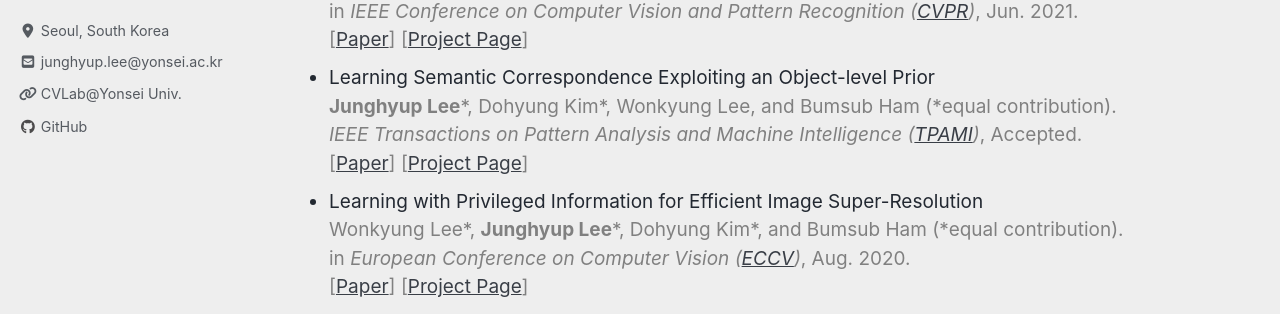
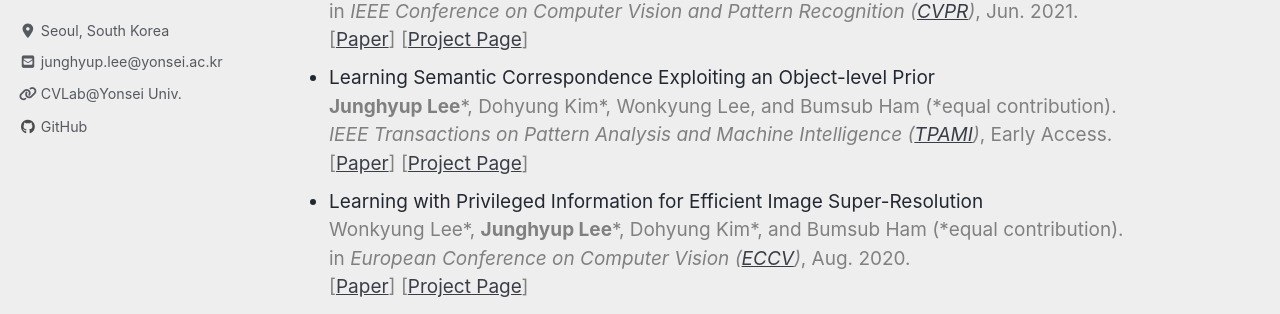
Before and after one commit to junghyup-lee/junghyup-lee.github.io, a Jekyll site: the page built from index.md, in a window 1280 px wide and 900 px high, scrolled down 898 px. Shown: the part 137-451 px from the top of the window. Built offline with Jekyll 4.4.1, drawn with Linux system fonts in a browser that asks for light colours; cached includes are drawn as plain includes; nearby versions of some CDN libraries.

Commit message:
rev TPAMI

```diff
--- a/index.md
+++ b/index.md
@@ -40,7 +40,7 @@ author_profile: true
   	[<a href="https://cvlab.yonsei.ac.kr/projects/EWGS/">Project Page</a>]
 - Learning Semantic Correspondence Exploiting an Object-level Prior<br/>
   <span style="color:gray"> <b>Junghyup Lee</b>\*, Dohyung Kim\*, Wonkyung Lee, and Bumsub Ham (\*equal contribution). </span> <br/>
-  <span style="color:gray"> <i>IEEE Transactions on Pattern Analysis and Machine Intelligence (<a href="https://ieeexplore.ieee.org/xpl/RecentIssue.jsp?punumber=34">TPAMI</a>)</i>, Accepted. </span> <br/>
+  <span style="color:gray"> <i>IEEE Transactions on Pattern Analysis and Machine Intelligence (<a href="https://ieeexplore.ieee.org/xpl/RecentIssue.jsp?punumber=34">TPAMI</a>)</i>, Early Access. </span> <br/>
   <span style="color:gray">
   	[<a href="https://ieeexplore.ieee.org/abstract/document/9154588">Paper</a>]
   	[<a href="https://cvlab.yonsei.ac.kr/projects/SFNet/">Project Page</a>]
```
